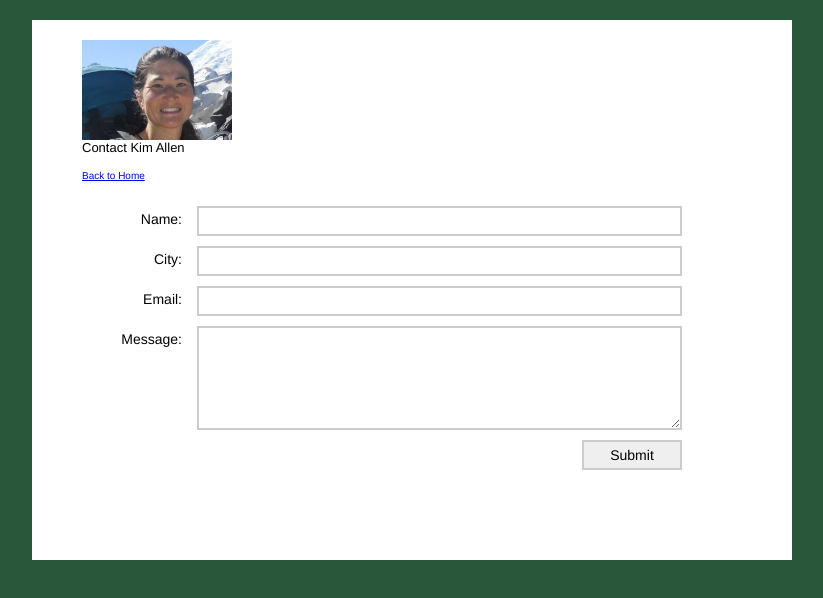
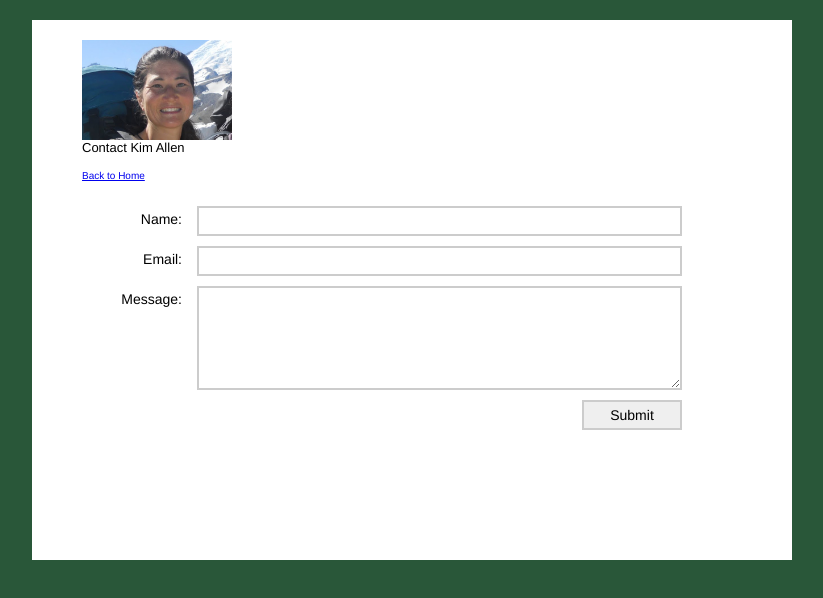
Before and after one commit to kimallen/kimallen.github.io, a plain HTML site: page NiceSimpleContactForm/contact.html in a window 1280 px wide. Shown: the whole page, without its empty margins (228-1051 px from the left). Drawn offline with Linux system fonts and the light colour scheme.

Commit message:
Change name of icon in index.html; change contact form to go to email me page

```diff
--- a/NiceSimpleContactForm/contact.html
+++ b/NiceSimpleContactForm/contact.html
@@ -22,12 +22,12 @@
 		<a href="../index.html">Back to Home</a>
 		<div id="contact-area">
 
-			<form method="post" action="contactengine.php">
+			<form method="post" action="mailto:kimmarieallen@gmail.com" enctype="text/plain">
 				<label for="Name">Name:</label>
 				<input type="text" name="Name" id="Name" />
 
-				<label for="City">City:</label>
-				<input type="text" name="City" id="City" />
+				<!-- <label for="City">City:</label>
+				<input type="text" name="City" id="City" /> -->
 
 				<label for="Email">Email:</label>
 				<input type="text" name="Email" id="Email" />
```
Also changed, not shown: index.html (+2 -2 lines).
